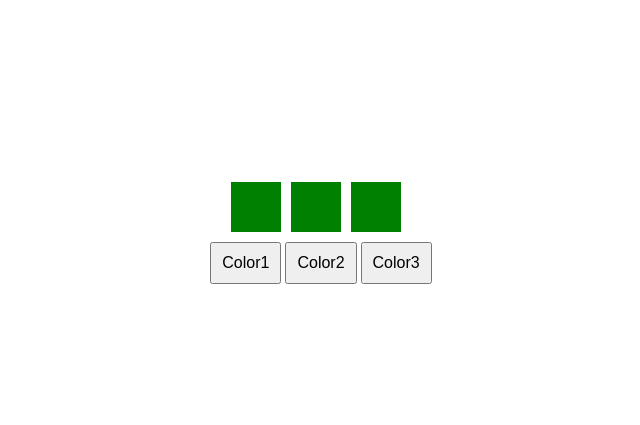
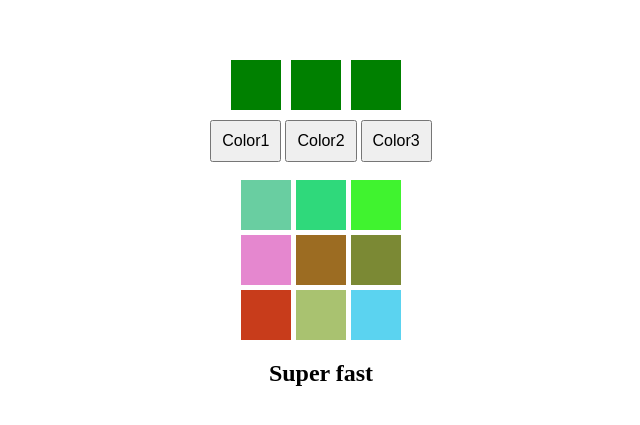
Before and after one commit to Dairokas000/Semester1Lab, a plain HTML site: page index.html in a window 1280 px wide. Shown: the part 167-592 px from the top of the page, without its empty margins (319-959 px from the left). Drawn offline with Linux system fonts and the light colour scheme.

Commit message:
Add files via upload

```diff
--- a/index.html
+++ b/index.html
@@ -18,5 +18,17 @@
         <button onclick = "changeColor('square2')" class = "button">Color2</button>
         <button onclick = "changeColor('square3')" class = "button">Color3</button>
     </div>
+    <br>
+    <div class="grid">
+        <div class="flash"></div>
+        <div class="flash"></div>
+        <div class="flash"></div>
+        <div class="flash"></div>
+        <div class="flash"></div>
+        <div class="flash"></div>
+        <div class="flash"></div>
+        <div class="flash"></div>
+        <div class="flash"></div>
+    </div>
 </body>
 </html>
--- a/script.js
+++ b/script.js
@@ -13,3 +13,19 @@ function getrandomColor(){
     return color;
 
 }
+
+function flashColors(){
+    var flashes = document.querySelectorAll(".flash")
+    flashes.forEach(function(flash){
+        var randomColor = getrandomColor()
+        flash.style.backgroundColor = randomColor
+    })
+
+
+}
+setInterval(flashColors, 0.1)
+
+var newH2 = document.createElement("h2")
+newH2.innerHTML = "Super fast"
+newH2.setAttribute("style", "backgroundColor: gold")
+document.body.appendChild(newH2)
--- a/style.css
+++ b/style.css
@@ -24,3 +24,17 @@ button{
     padding: 10px;
     font-size: 16px;
 }
+
+.grid{
+    display: grid;
+    grid-template-columns: repeat(3, 50px);
+    grid-template-rows: repeat(3, 50px);
+    gap: 5px;
+}
+
+.flash{
+    width: 50px;
+    height: 50px;
+    background-color: black;
+
+}
```
